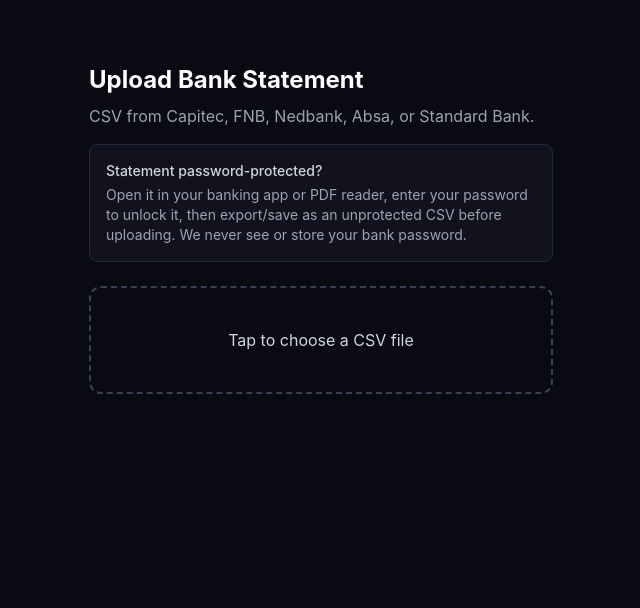
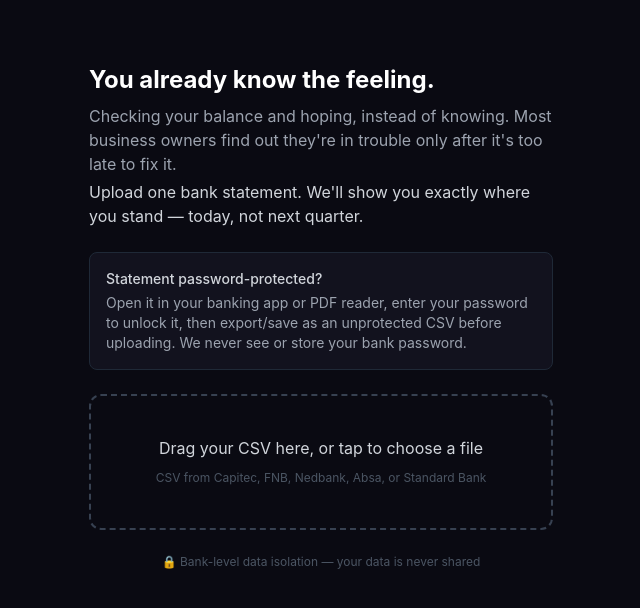
Before and after one commit to charmainesekulane232/Charmz-mvp, a Next.js app: page /upload in a window 1280 px wide. Shown: the top 608 px of the page, without its empty margins (319-959 px from the left). Built offline with nearby package versions, Linux system fonts and the light colour scheme.

Commit message:
Refactor file upload process and UI updates

```diff
--- a/app/upload/page.tsx
+++ b/app/upload/page.tsx
@@ -14,17 +14,29 @@ type CsvRow = {
   Amount: string;
 };
 
+const UPLOAD_STEPS = [
+  "Reading your file...",
+  "Matching transactions...",
+  "Saving securely...",
+];
+
 export default function UploadPage() {
   const [status, setStatus] = useState<string | null>(null);
   const [loading, setLoading] = useState(false);
+  const [stepIndex, setStepIndex] = useState(0);
+  const [dragActive, setDragActive] = useState(false);
   const router = useRouter();
 
-  function handleFile(e: React.ChangeEvent<HTMLInputElement>) {
-    const file = e.target.files?.[0];
-    if (!file) return;
+  function processFile(file: File) {
+    setLoading(true);
+    setStatus(null);
+    setStepIndex(0);
 
-    setLoading(true);
-    setStatus("Parsing CSV...");
+    const stepTimer = setInterval(() => {
+      setStepIndex((prev) =>
+        prev < UPLOAD_STEPS.length - 1 ? prev + 1 : prev
+      );
+    }, 700);
 
     Papa.parse<CsvRow>(file, {
       header: true,
@@ -37,6 +49,7 @@ export default function UploadPage() {
           } = await supabase.auth.getUser();
 
           if (!user) {
+            clearInterval(stepTimer);
             setStatus("You must be logged in.");
             setLoading(false);
             return;
@@ -52,6 +65,7 @@ export default function UploadPage() {
             }));
 
           if (rows.length === 0) {
+            clearInterval(stepTimer);
             setStatus(
               "No valid rows found. Check that your CSV has Date, Description, Amount columns."
             );
@@ -61,12 +75,15 @@ export default function UploadPage() {
 
           const { error } = await supabase.from("transactions").insert(rows);
 
+          clearInterval(stepTimer);
+
           if (error) {
             setStatus(`Error saving: ${error.message}`);
             setLoading(false);
             return;
           }
 
+          setStepIndex(UPLOAD_STEPS.length - 1);
           setStatus(`Imported ${rows.length} transactions.`);
           setLoading(false);
           setTimeout(() => {
@@ -74,22 +91,46 @@ export default function UploadPage() {
             router.refresh();
           }, 1000);
         } catch (err) {
+          clearInterval(stepTimer);
           setStatus("Something went wrong parsing that file.");
           setLoading(false);
         }
       },
       error: () => {
+        clearInterval(stepTimer);
         setStatus("Could not parse that file.");
         setLoading(false);
       },
     });
   }
 
+  function handleFile(e: React.ChangeEvent<HTMLInputElement>) {
+    const file = e.target.files?.[0];
+    if (!file) return;
+    processFile(file);
+  }
+
+  function handleDrop(e: React.DragEvent<HTMLLabelElement>) {
+    e.preventDefault();
+    setDragActive(false);
+    const file = e.dataTransfer.files?.[0];
+    if (!file) return;
+    processFile(file);
+  }
+
   return (
     <div className="max-w-lg mx-auto px-6 py-16">
-      <h1 className="text-2xl font-bold mb-2">Upload Bank Statement</h1>
-      <p className="text-gray-400 mb-4">
-        CSV from Capitec, FNB, Nedbank, Absa, or Standard Bank.
+      <h1 className="text-2xl font-bold mb-2">
+        You already know the feeling.
+      </h1>
+      <p className="text-gray-400 mb-1">
+        Checking your balance and hoping, instead of knowing. Most business
+        owners find out they're in trouble only after it's too late to fix
+        it.
+      </p>
+      <p className="text-gray-300 mb-6">
+        Upload one bank statement. We'll show you exactly where you stand —
+        today, not next quarter.
       </p>
 
       <div className="bg-card border border-gray-800 rounded-lg p-4 mb-6 text-sm text-gray-400">
@@ -105,7 +146,19 @@ export default function UploadPage() {
         </p>
       </div>
 
-      <label className="block border-2 border-dashed border-gray-700 rounded-xl p-10 text-center cursor-pointer hover:border-accent transition">
+      <label
+        onDragOver={(e) => {
+          e.preventDefault();
+          setDragActive(true);
+        }}
+        onDragLeave={() => setDragActive(false)}
+        onDrop={handleDrop}
+        className={`block border-2 border-dashed rounded-xl p-10 text-center cursor-pointer transition ${
+          dragActive
+            ? "border-accent bg-accent/5"
+            : "border-gray-700 hover:border-accent"
+        }`}
+      >
         <input
           type="file"
           accept=".csv"
@@ -113,12 +166,34 @@ export default function UploadPage() {
           className="hidden"
           disabled={loading}
         />
-        <span className="text-gray-300">
-          {loading ? "Working..." : "Tap to choose a CSV file"}
-        </span>
+
+        {loading ? (
+          <div className="flex flex-col items-center py-2">
+            <div className="relative w-10 h-10 mb-4">
+              <div className="absolute inset-0 rounded-full border-2 border-gray-800" />
+              <div className="absolute inset-0 rounded-full border-2 border-transparent border-t-accent animate-spin" />
+            </div>
+            <span className="text-gray-300 text-sm">
+              {UPLOAD_STEPS[stepIndex]}
+            </span>
+          </div>
+        ) : (
+          <>
+            <span className="text-gray-300 block mb-1">
+              Drag your CSV here, or tap to choose a file
+            </span>
+            <span className="text-gray-600 text-xs">
+              CSV from Capitec, FNB, Nedbank, Absa, or Standard Bank
+            </span>
+          </>
+        )}
       </label>
 
       {status && <p className="mt-6 text-sm text-gray-300">{status}</p>}
+
+      <p className="text-xs text-gray-600 mt-6 text-center">
+        🔒 Bank-level data isolation — your data is never shared
+      </p>
     </div>
   );
 }
```
